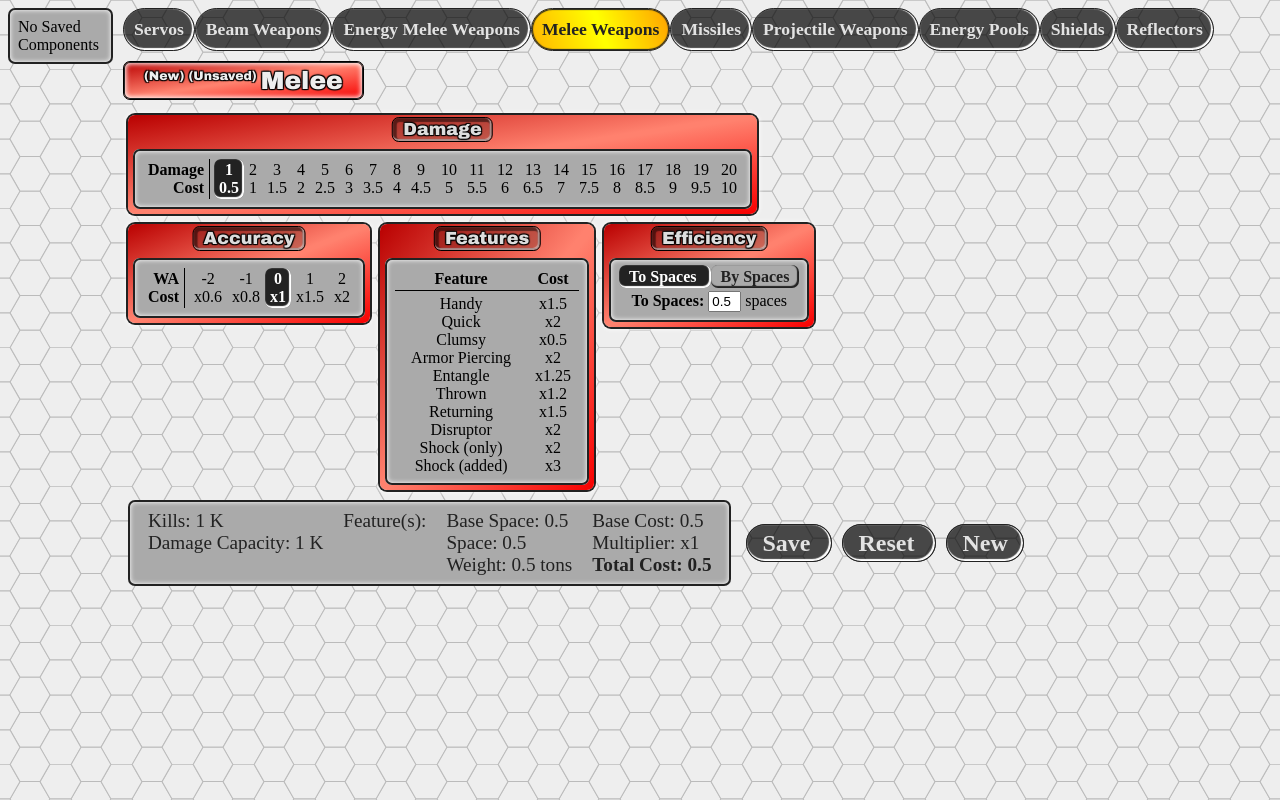
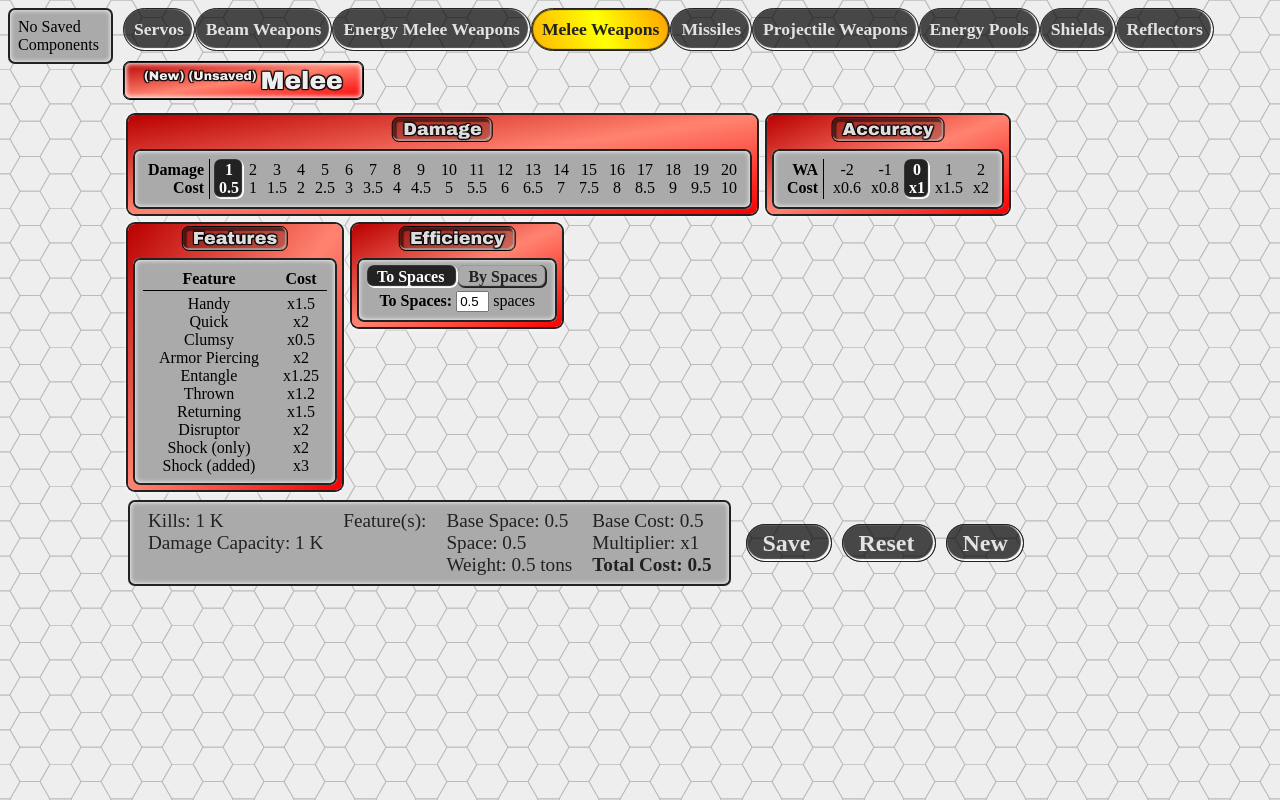
Before and after one commit to snowb/MekGen, a Vue app: page / in a window 1280 px wide. Both pictures are taken after a click on the element "Melee Weapons". Built offline with nearby package versions, Linux system fonts and the light colour scheme.

Commit message:
minor display changes

```diff
--- a/src/components/mek_emw/mek_emw-main.vue
+++ b/src/components/mek_emw/mek_emw-main.vue
@@ -12,19 +12,17 @@
                 :is-beam-shield="is_beam_shield"
                 :is-variable-beam-shield="is_variable_beam_shield"
             ></mek-emw-accuracy>
+            <mek-emw-attack-factor
+                @update-attack-factor="updateAttackFactor"
+                :attack-factor="selected_attack_factor"
+            ></mek-emw-attack-factor>
         </div>
         <div class="mek-inline-flex-row">
-            <div class="mek-inline-flex-col">
-                <mek-emw-turns-in-use
-                    @update-turns-in-use="updateTurnsInUse"
-                    :turns-in-use="selected_turns_in_use"
-                ></mek-emw-turns-in-use>
-                <mek-emw-attack-factor
-                    @update-attack-factor="updateAttackFactor"
-                    :attack-factor="selected_attack_factor"
-                ></mek-emw-attack-factor>
-            </div>
-            <mek-emw-feature style="align-self:baseline;"
+            <mek-emw-turns-in-use
+                @update-turns-in-use="updateTurnsInUse"
+                :turns-in-use="selected_turns_in_use"
+            ></mek-emw-turns-in-use>
+            <mek-emw-feature style="align-self:start;"
                 @update-feature="updateFeature"
                 :feature-array="feature_array"
                 :turns-in-use="selected_turns_in_use.turns!='X'"
--- a/src/components/mek_melee/mek_melee-main.vue
+++ b/src/components/mek_melee/mek_melee-main.vue
@@ -4,12 +4,14 @@
             :component-changed="component_changed"
             @update-component-name="updateComponentName"
         ></mek-component-name>
-        <mek-melee-damage @update-damage="updateDamage" :damage="selected_damage"
-        ></mek-melee-damage>
         <div class="mek-inline-flex-row">
+            <mek-melee-damage @update-damage="updateDamage" :damage="selected_damage"
+            ></mek-melee-damage>
             <mek-melee-accuracy @update-accuracy="updateAccuracy" :accuracy="selected_accuracy"
             ></mek-melee-accuracy>
-            <mek-melee-feature style="align-self:start;"
+        </div>
+        <div class="mek-inline-flex-row">
+            <mek-melee-feature
                     @update-feature="updateFeature"
                     :feature-array="feature_array"
             ></mek-melee-feature>
```
